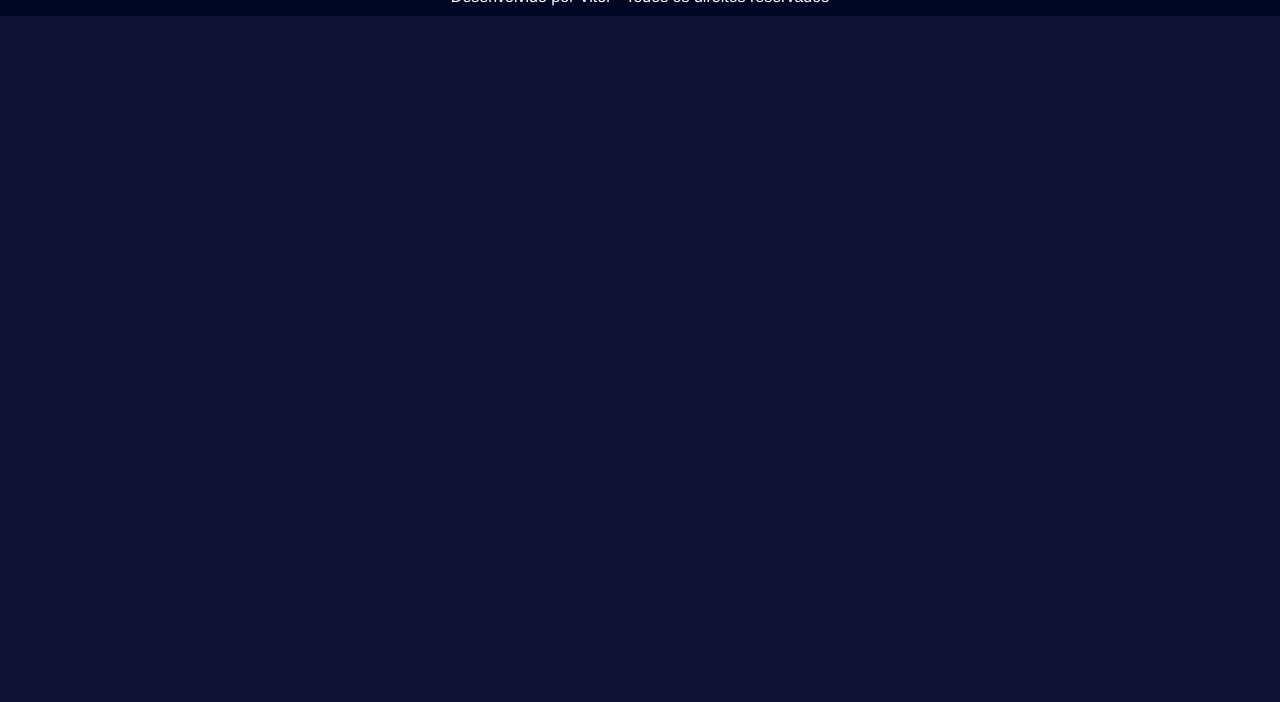
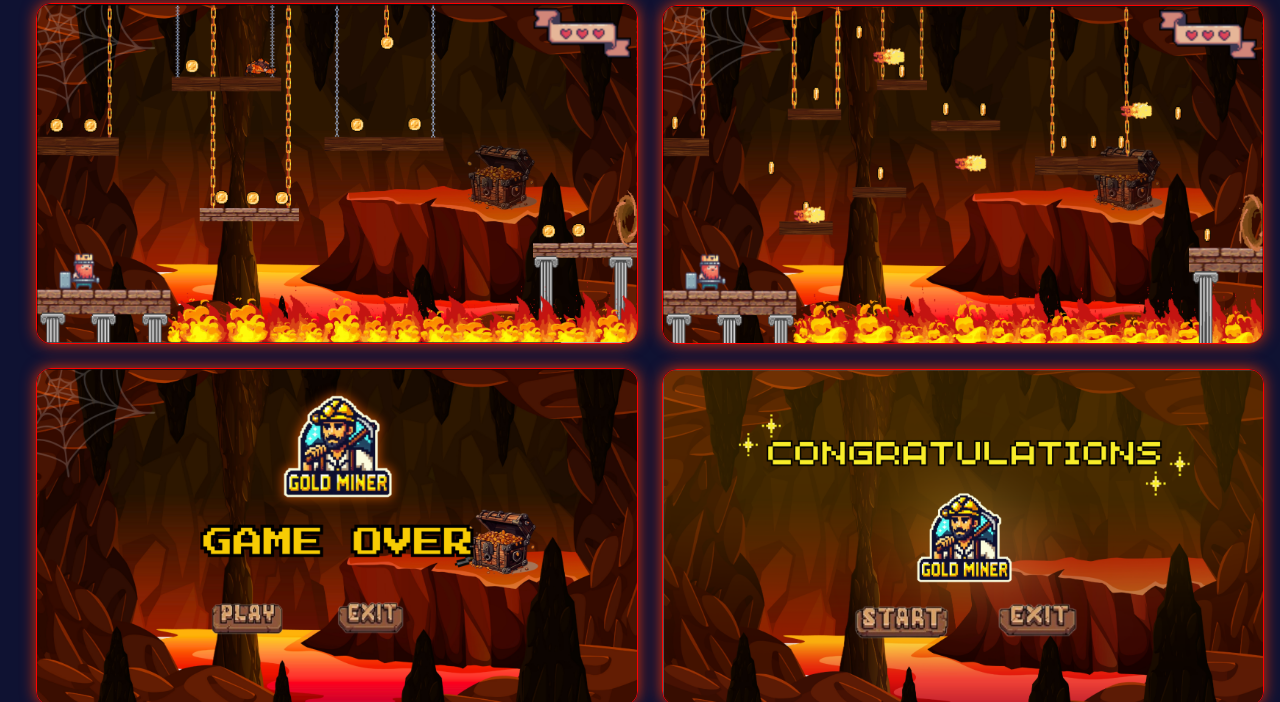
Before and after one commit to vmunhozzz/projetositeejogo, a website: page index.html in a window 1280 px wide. Shown: the part 2098-2800 px from the top of the page. Before the commit the page ends 2114 px from the top, so only its background shows below. Drawn offline with Linux system fonts and the light colour scheme; a web font is replaced by a local one.

Commit message:
enviando projeto parte 2

```diff
--- a/css/style.css
+++ b/css/style.css
@@ -109,12 +109,26 @@ main {
             width: 100%;
             border-radius: 10px;
             box-shadow: 0 0 20px rgba(255, 230, 0, 0.793);
+            border: 1px solid yellow;
             margin: 10px;
         }
         .imagehistoria {
             width: 100%;
             border-radius: 10px;
             margin: 10px;
+            border: solid 2px white;
+        }
+    }
+    #Galeria {
+        .col {
+            text-align: center;
+            img {
+                width: 600px;
+                margin: 10px;
+                border-radius: 15px;
+                border: solid 1px red;
+                box-shadow: 0 0 15px rgba(255, 55, 0, 0.836);
+            }
         }
     }
 }
--- a/index.html
+++ b/index.html
@@ -20,7 +20,7 @@
             <ul>
                 <li> <a href="" title="Home">Home</a></li>
                 <li> <a href="#Sobre" title="Sobre">Sobre</a></li>
-                <li> <a href="" title="Galeria">Galeria</a></li>
+                <li> <a href="#Galeria" title="Galeria">Galeria</a></li>
                 <li> <a href="" title="Contato">Contato</a></li>
                 <li> <a href="" title="Jogar" class="btn">Jogar</a></li>
             </ul>
@@ -55,6 +55,18 @@
             <h2>História do Jogo</h2>
             <img src="images/Historiabannersite-1150x300.png" alt="Historia do jogo" class="imagehistoria">
         </section>
+        <section class="Galeria">
+            <section id="Galeria">
+            <h2>Galeria de Fotos</h2>
+            <a href="#Galeria" title="Galeria"></a>
+            <div class="col">
+                <img src="images/galeria de fotos1.png" alt="foto1">
+                <img src="images/galeria de fotos2.png" alt="foto2">
+                <img src="images/galeria de fotos3.png" alt="foto3">
+                <img src="images/galeria de fotos4.png" alt="foto4">
+            </div>
+
+        </section>
     </main>
 
     <footer>
```
Also changed, not shown: images/galeria de fotos1.png (added), images/galeria de fotos2.png (added), images/galeria de fotos3.png (added), images/galeria de fotos4.png (added).
